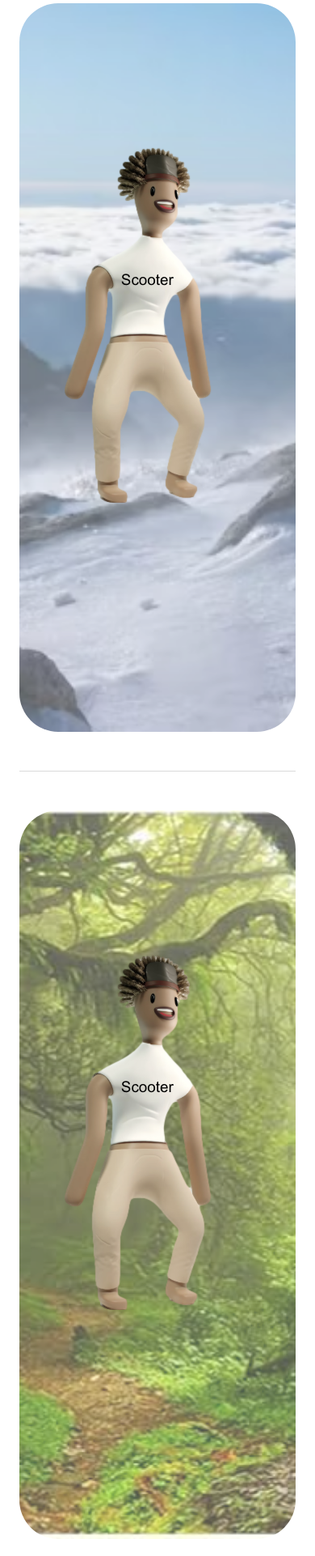
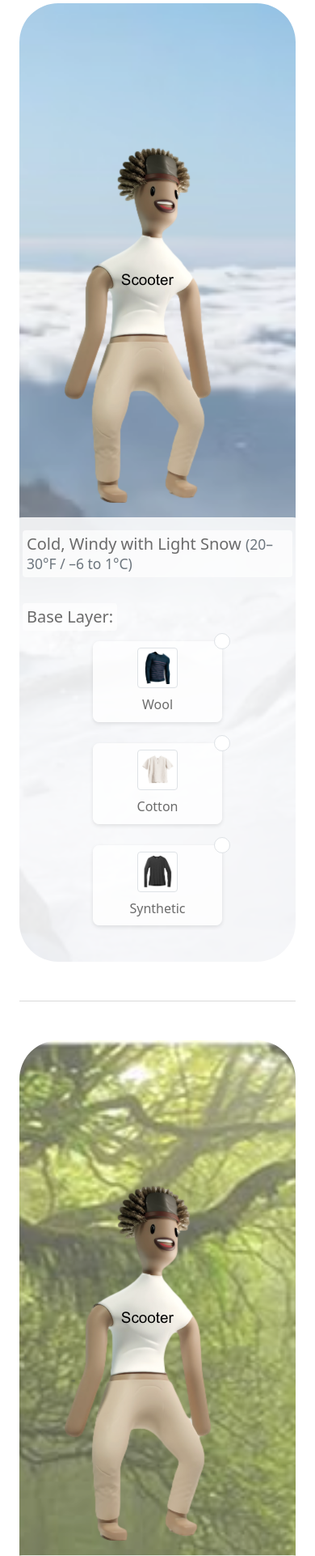
Before and after one commit to HapisaurusRex/UI_Design-Final, a Flask app: page /quiz in a window 390 px wide. Shown: the part 258-2180 px from the top of the page at 81% size. Run offline with Flask 3, Linux system fonts and the light colour scheme; data that the repository does not hold is empty; some libraries are stand-ins or nearby versions.

Commit message:
[Feature] Quiz Mobile View

```diff
--- a/static/style.css
+++ b/static/style.css
@@ -229,3 +229,22 @@ body {
   width: auto;
   border-radius: 2rem;
 }
+
+/* ── Mobile: keep quiz content visible ── */
+@media (max-width: 768px) {
+  /* let each scenario grow to fit its content */
+  #scenario-1,
+  #scenario-2 {
+    height: auto !important;
+    overflow: visible !important;
+  }
+
+  /* ensure the question/options panel sits on top */
+  .col-12.col-md-8 {
+    position: relative;
+    z-index: 1;
+    background-color: rgba(255, 255, 255, 0.85);
+    padding: 1rem;
+    border-radius: 1rem;
+  }
+}
```
Also changed, not shown: 1 other file.
